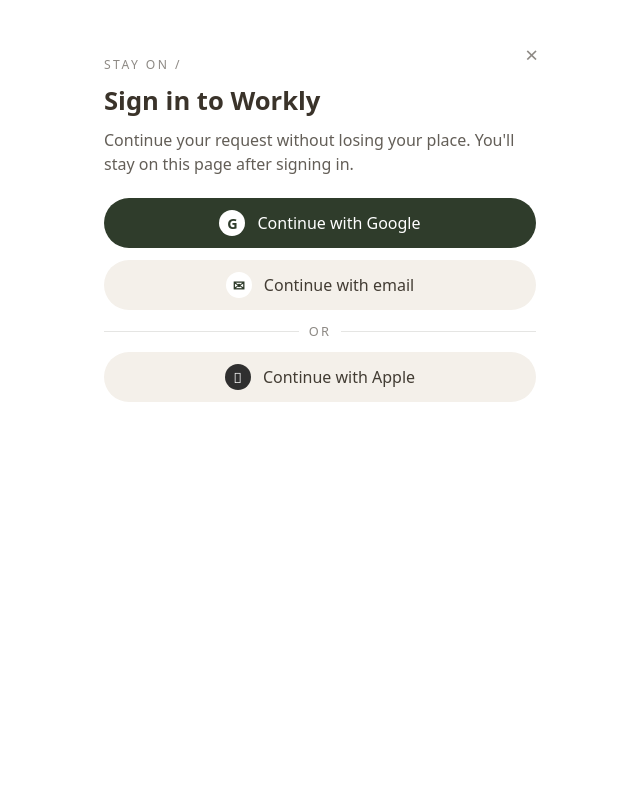
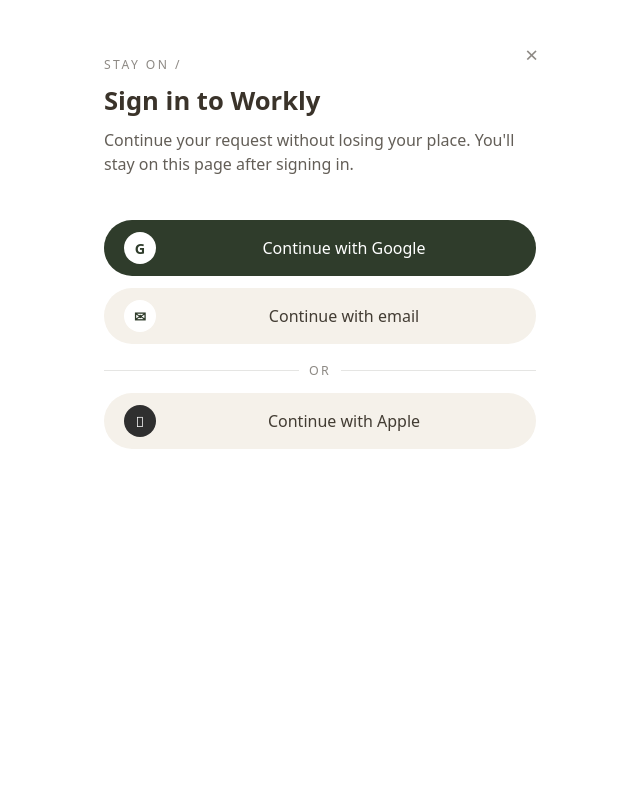
Before and after one commit to SEBRAHEIM/workly-landing, a Next.js app: page / in a window 1280 px wide. Both pictures are taken after a click on the button "Begin now". Shown: the top 800 px of the page, without its empty margins (320-960 px from the left). Built offline with nearby package versions, Linux system fonts and the light colour scheme.

Commit message:
Refine auth modal alignment and button layout

```diff
--- a/styles/globals.css
+++ b/styles/globals.css
@@ -2304,3 +2304,86 @@
   height: 1px;
   background: rgba(47, 40, 31, 0.12);
 }
+
+
+/* Auth modal refinements v2 */
+.auth-modal-actions {
+  margin-top: 22px;
+  display: flex;
+  flex-direction: column;
+  gap: 12px;
+}
+
+/* Better alignment for icon + text */
+.auth-modal-btn {
+  width: 100%;
+  border-radius: 999px;
+  padding: 12px 20px;
+  font-size: 1rem;
+  border: none;
+  cursor: pointer;
+  font-weight: 500;
+  display: flex;
+  align-items: center;
+  justify-content: flex-start;
+  gap: 10px;
+}
+
+.auth-modal-btn.primary {
+  background: #2f3c2b;
+  color: #ffffff;
+}
+
+.auth-modal-btn.secondary {
+  background: #f5f1ea;
+  color: rgba(47, 40, 31, 0.9);
+}
+
+.auth-modal-btn-apple {
+  background: #ece5dc;
+}
+
+.auth-modal-icon {
+  flex: 0 0 32px;
+  width: 32px;
+  height: 32px;
+  border-radius: 999px;
+  display: inline-flex;
+  align-items: center;
+  justify-content: center;
+  margin-right: 6px;
+  font-size: 0.9rem;
+  font-weight: 600;
+}
+
+.auth-modal-btn span:last-child {
+  flex: 1;
+  text-align: center;
+}
+
+/* OR divider spacing */
+.auth-modal-divider {
+  margin: 6px 0 2px;
+  display: flex;
+  align-items: center;
+  gap: 10px;
+  color: rgba(47, 40, 31, 0.55);
+  font-size: 0.78rem;
+  text-transform: uppercase;
+  letter-spacing: 0.18em;
+  justify-content: center;
+}
+
+.auth-modal-divider::before,
+.auth-modal-divider::after {
+  content: "";
+  flex: 1;
+  height: 1px;
+  background: rgba(47, 40, 31, 0.12);
+}
+
+@media (max-width: 520px) {
+  .auth-modal-panel {
+    padding: 28px 20px 30px;
+  }
+}
```
